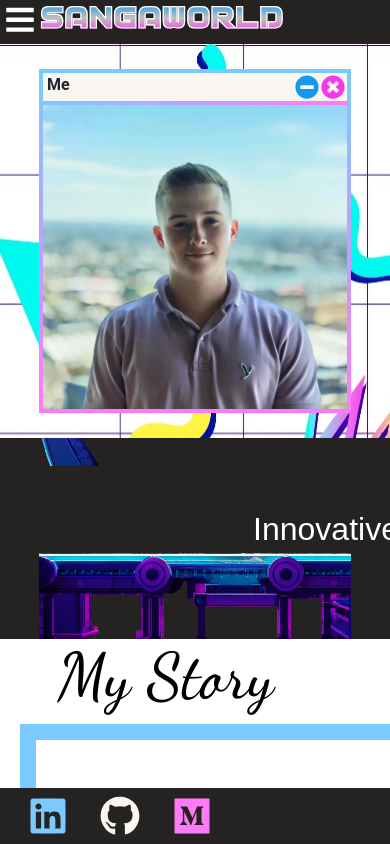
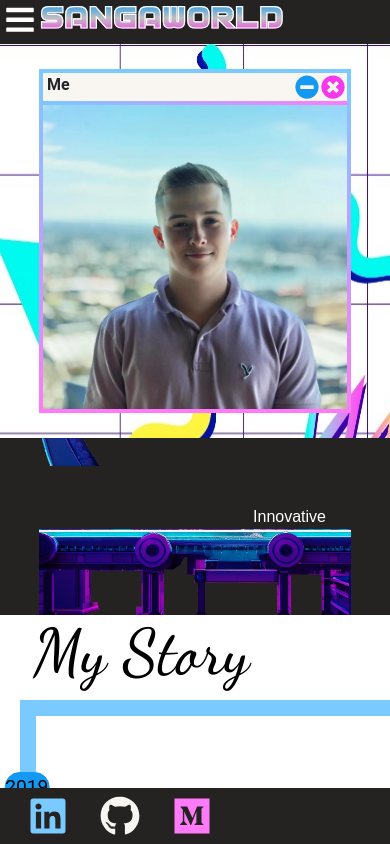
Before and after one commit to lukesngr/sangaworld, a Next.js app: page /home in a window 390 px wide. Shown: the top 844 px of the page. Built offline with nearby package versions, Linux system fonts and the light colour scheme.

Commit message:
Brain stoppped working this is responsive enough

```diff
--- a/src/styles/conveyer.scss
+++ b/src/styles/conveyer.scss
@@ -85,5 +85,6 @@
 
     .word {
         animation: movingThroughAssemblyLineResponsive 2s linear infinite;
+        font-size: 1em;
     }
 }
--- a/src/styles/mystory.scss
+++ b/src/styles/mystory.scss
@@ -105,6 +105,15 @@
     }
 }
 
+@keyframes moveInWithScrollSmallestScreen {
+    0% {
+        transform: translate(0vh, 0vh);
+    }
+    100% {
+        transform: translate(15vw, 0vh);
+    }
+}
+
 @keyframes turnOnWithScroll {
     0% {
         color: black;
@@ -173,3 +182,13 @@
         width: 85%;
     }
 }
+
+@media only screen and (max-width: 500px) {
+
+    .myStoryHeading {
+        animation: moveInWithScrollSmallestScreen linear both;
+        animation-timeline: view();
+        animation-range: 10vh 40vh;
+    }
+
+}
```
